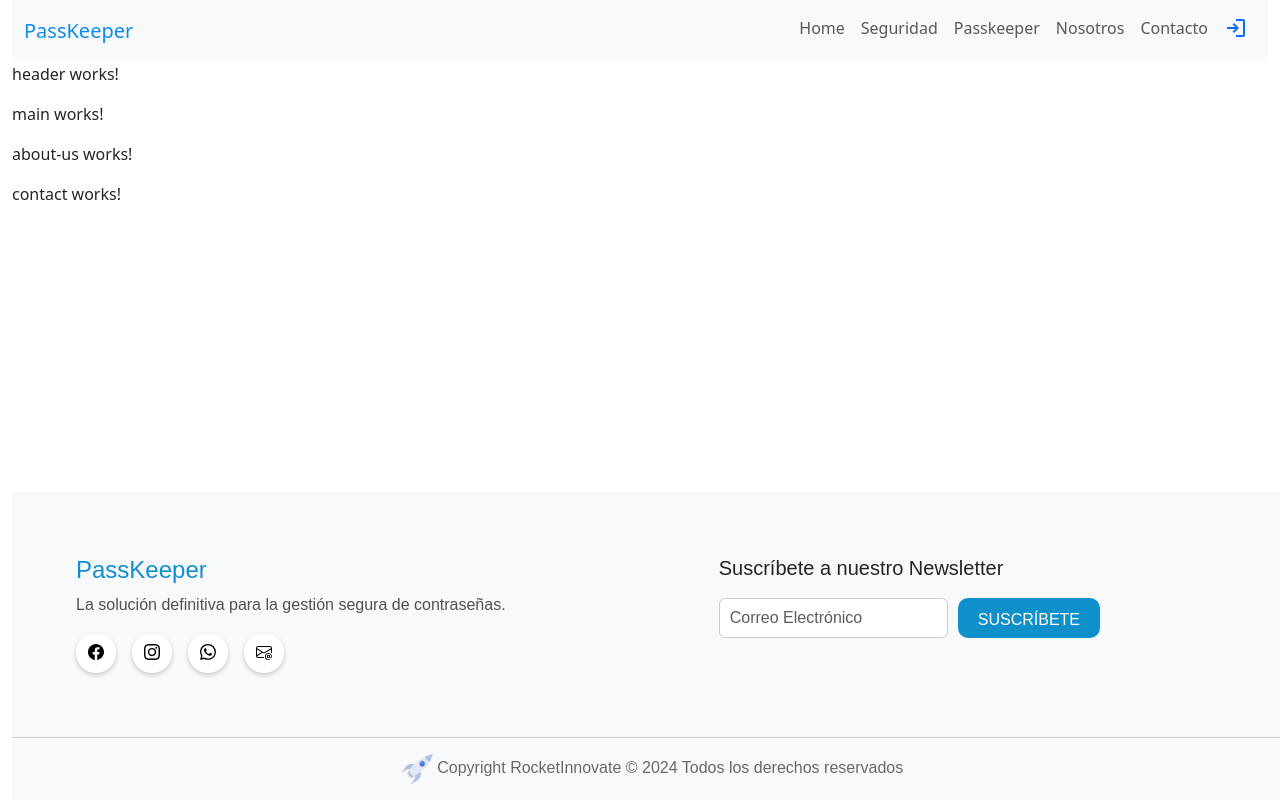
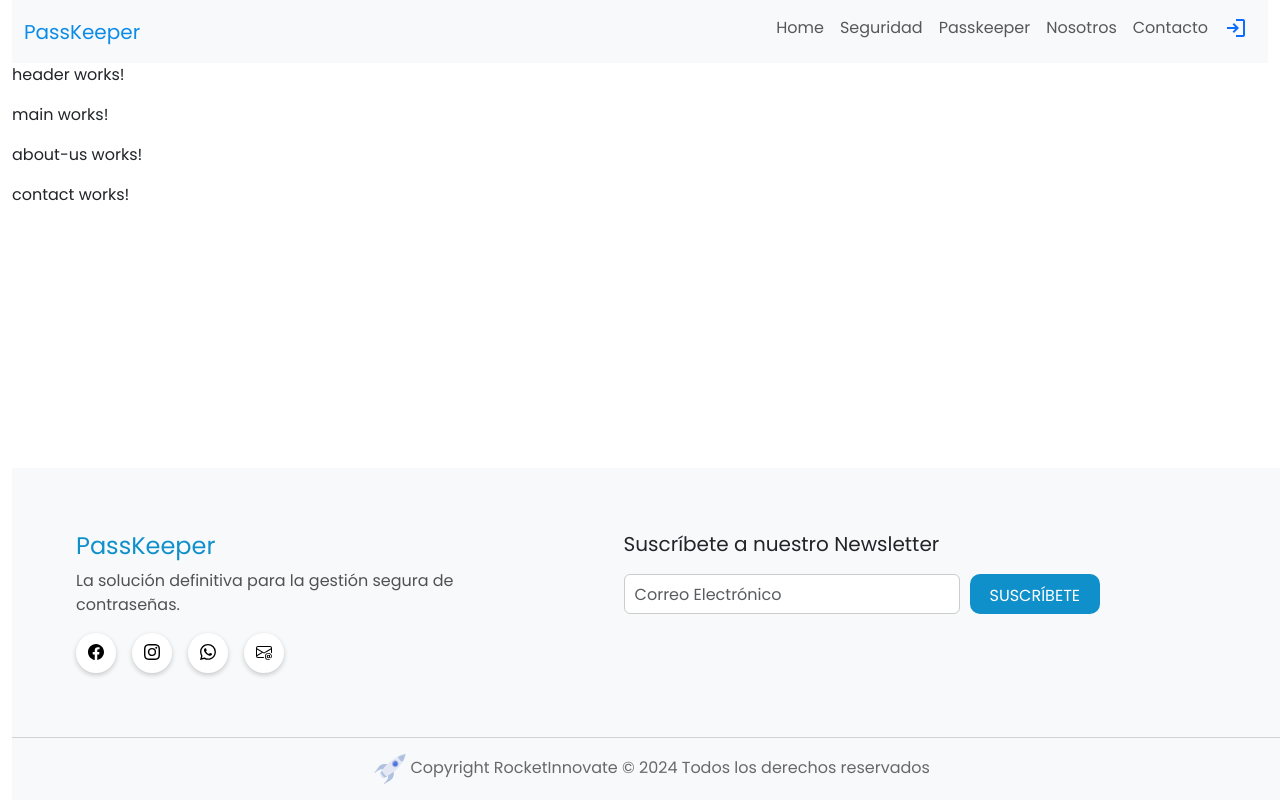
Before and after one commit to vlysi/integrador_ISP4, an Angular app in the folder WEB/: page / in a window 1280 px wide. Built offline with nearby package versions, Linux system fonts and the light colour scheme.

Commit message:
Update styles.css
Se agrega en el css global la familia de Fuente Poppins

```diff
--- a/WEB/src/styles.css
+++ b/WEB/src/styles.css
@@ -19,3 +19,14 @@
   color: #fff;
   background-color: var(--primary-color);
 }
+
+@font-face {
+  font-family: 'Poppins';
+  src: url('./assets/fonts/Poppins-Regular.ttf') format('truetype');
+  font-weight: 400;
+  font-style: normal;
+}
+
+body {
+  font-family: 'Poppins', sans-serif;
+}
```
